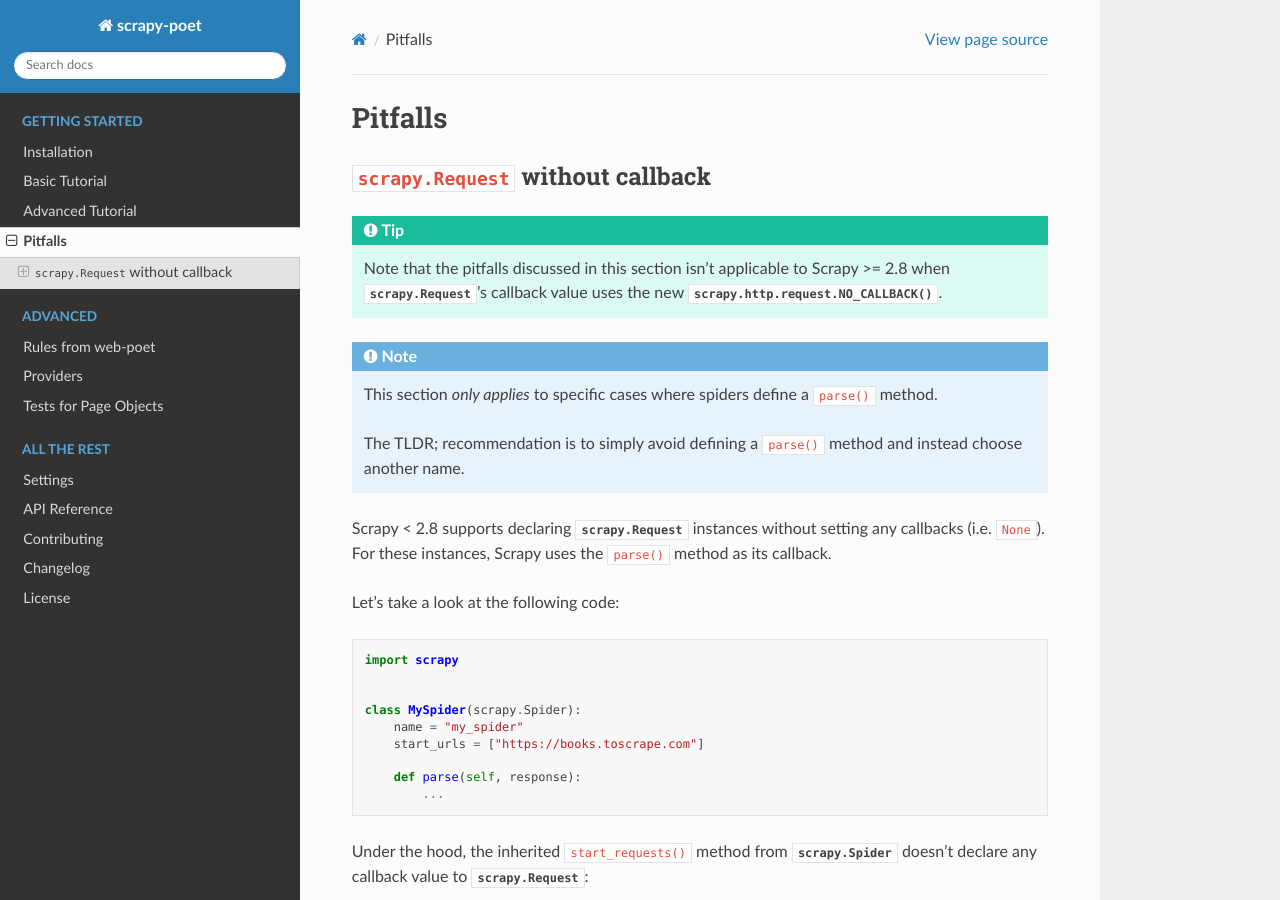
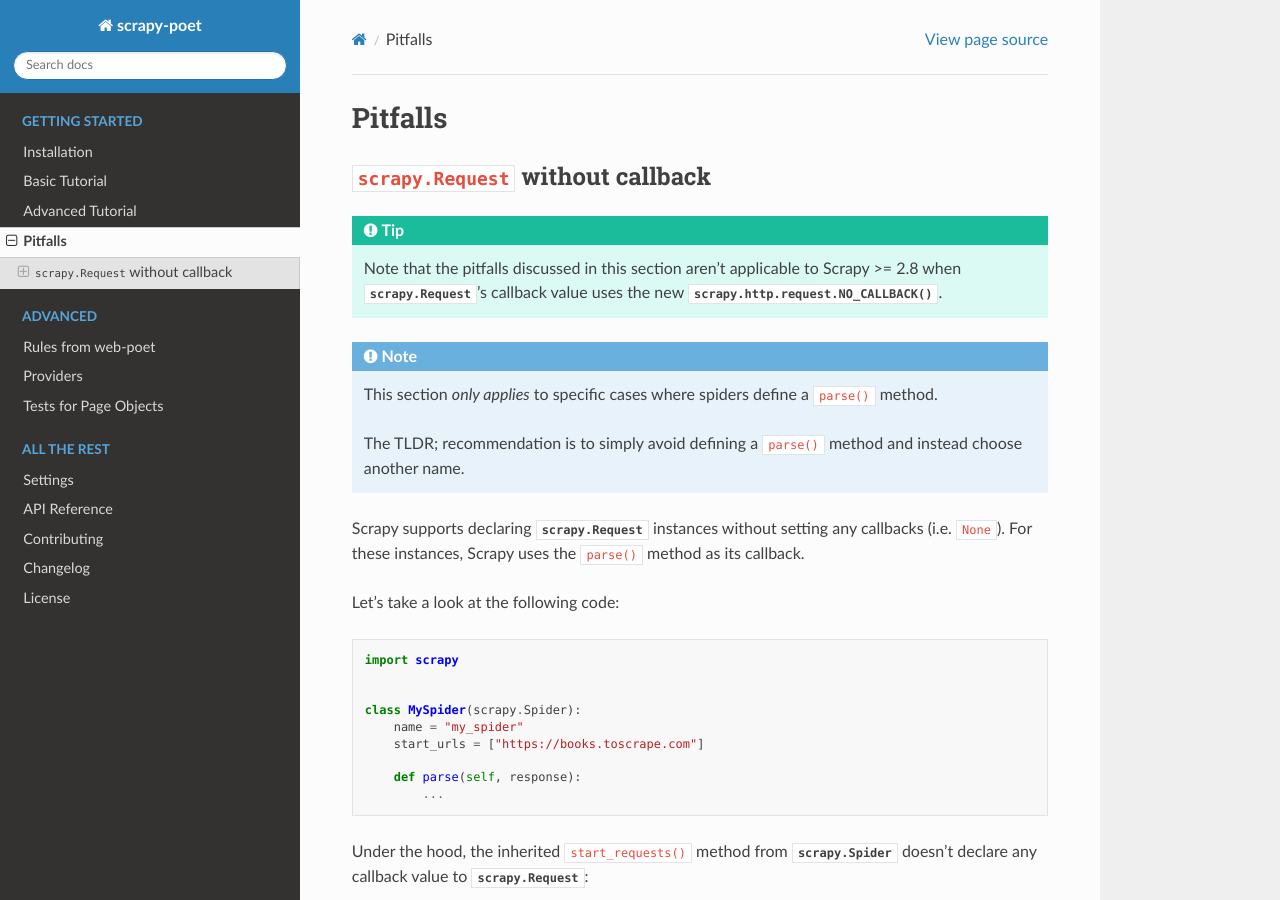
Before and after one commit to scrapinghub/scrapy-poet, a Sphinx documentation site: the page built from docs/intro/pitfalls.rst, in a window 1280 px wide and 900 px high. Built offline with Sphinx 7.4.7 and the Read the Docs theme 2.0.0, drawn with Linux system fonts in a browser that asks for light colours; the version number could not be read and is left out.

Commit message:
clarify docs about Scrapy version pitfalls

```diff
--- a/docs/intro/pitfalls.rst
+++ b/docs/intro/pitfalls.rst
@@ -9,7 +9,7 @@ Pitfalls
 
 .. tip::
 
-    Note that the pitfalls discussed in this section isn't applicable to
+    Note that the pitfalls discussed in this section aren't applicable to
     Scrapy >= 2.8 when :class:`scrapy.Request <scrapy.http.Request>`'s
     callback value uses the new :func:`scrapy.http.request.NO_CALLBACK`.
 
@@ -21,9 +21,9 @@ Pitfalls
     The TLDR; recommendation is to simply avoid defining a ``parse()`` method
     and instead choose another name.
 
-Scrapy < 2.8 supports declaring :class:`scrapy.Request <scrapy.http.Request>`
-instances without setting any callbacks (i.e. ``None``). For these instances,
-Scrapy uses the ``parse()`` method as its callback.
+Scrapy supports declaring :class:`scrapy.Request <scrapy.http.Request>` instances
+without setting any callbacks (i.e. ``None``). For these instances, Scrapy uses
+the ``parse()`` method as its callback.
 
 Let's take a look at the following code:
 
```
